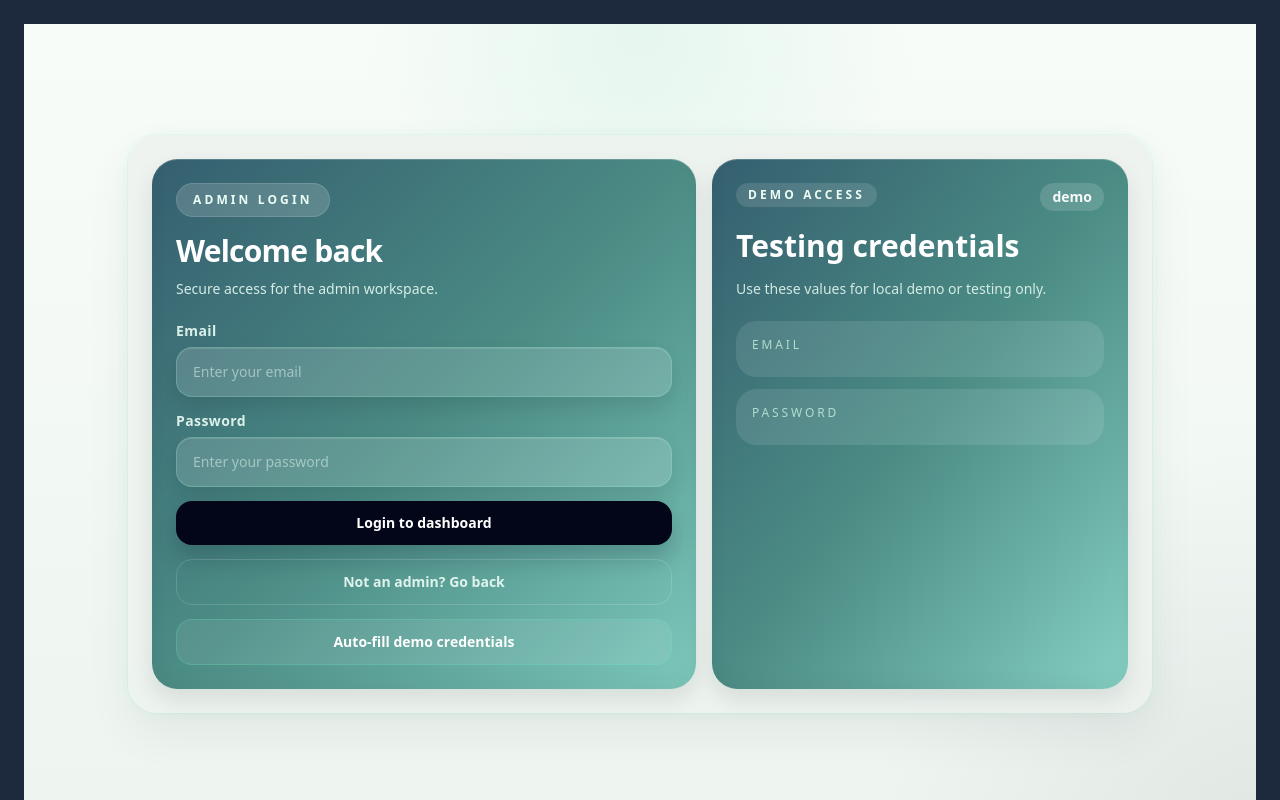
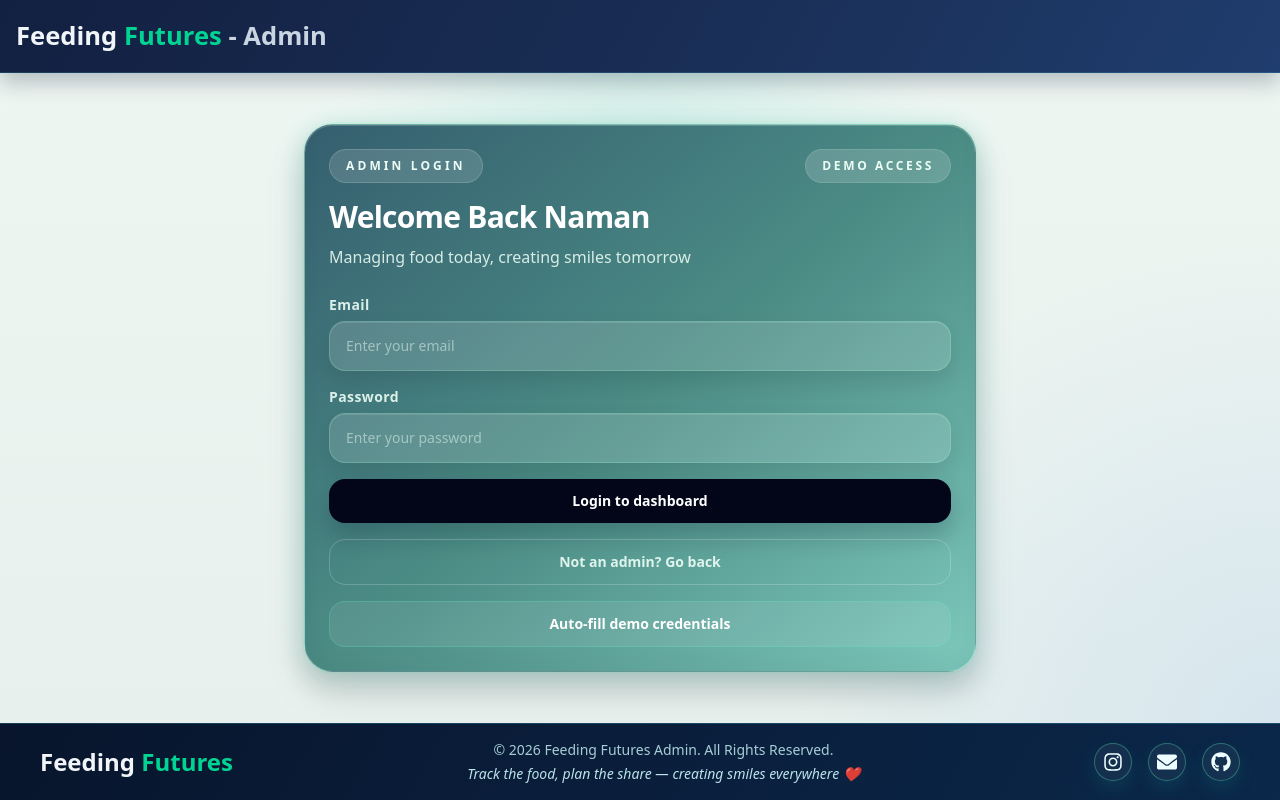
Before and after one commit to namanmahajan2020/Feeding-Futures, a React (Vite) app in the folder Feeding-Futures/admin/: page /login in a window 1280 px wide. Built offline with nearby package versions, Linux system fonts and the light colour scheme; no server answers.

Commit message:
admin login adjusting

```diff
--- a/Feeding-Futures/admin/src/App.jsx
+++ b/Feeding-Futures/admin/src/App.jsx
@@ -49,7 +49,12 @@ function AppLayout({ children }) {
         {!isLoginPage && <Header />}
 
         {/* Page Content */}
-        <main id="admin-scroll-container" className="flex-1 overflow-x-hidden overflow-y-auto p-1.5 md:p-6 pb-20">
+        <main
+          id="admin-scroll-container"
+          className={`flex-1 overflow-x-hidden overflow-y-auto ${
+            isLoginPage ? "" : "p-1.5 pb-20 md:p-6"
+          }`}
+        >
           {children}
         </main>
 
--- a/Feeding-Futures/admin/src/components/adminLogin.jsx
+++ b/Feeding-Futures/admin/src/components/adminLogin.jsx
@@ -1,6 +1,7 @@
 import React, { useState, useContext, useEffect } from "react";
 import { useNavigate } from "react-router-dom";
 import { AppContext } from "./AppContext.jsx";
+import { FaGithub, FaInstagram, FaEnvelope } from "react-icons/fa";
 
 const inputClassName =
   "admin-interactive w-full rounded-2xl border border-emerald-200/24 bg-white/14 px-4 py-3.5 text-sm text-white shadow-[inset_0_1px_0_rgba(255,255,255,0.12),0_10px_22px_rgba(0,0,0,0.10)] outline-none transition placeholder:text-emerald-50/50 focus:border-emerald-200/45 focus:ring-4 focus:ring-emerald-200/10";
@@ -53,30 +54,40 @@ const AdminLogin = () => {
   };
 
   return (
-    <section className="admin-page relative flex min-h-screen items-center overflow-hidden bg-[linear-gradient(180deg,#f8fcf9_0%,#edf5f0_100%)] px-4 py-5 sm:px-6 sm:py-6 lg:px-8">
-      <div className="absolute inset-0 bg-[radial-gradient(circle_at_top,_rgba(16,185,129,0.08),_transparent_28%),radial-gradient(circle_at_bottom_right,_rgba(15,23,42,0.06),_transparent_26%)]" />
-      <div className="relative mx-auto w-full max-w-5xl rounded-[1.8rem] shadow-[0_20px_48px_rgba(15,23,42,0.06),0_0_0_1px_rgba(167,243,208,0.22),0_0_14px_rgba(110,231,183,0.08)]">
-        <div className="grid gap-4 rounded-[1.9rem] bg-[#eef3ef]/85 p-4 sm:p-5 lg:grid-cols-[1.02fr_0.78fr] lg:p-6">
-          <div className="mx-auto w-full max-w-2xl">
+    <div className="admin-page flex min-h-screen flex-col bg-[linear-gradient(180deg,#eef6f2_0%,#e7f0ec_100%)] text-slate-100">
+<header className="border-b border-cyan-300/15 bg-[linear-gradient(120deg,#122041_0%,#1a2f57_58%,#1f3d6e_100%)] shadow-[0_10px_20px_rgba(6,23,46,0.24)]">
+  <div className="mx-auto flex h-18 w-full max-w-7xl items-center justify-between px-3 sm:px-5 md:px-6 lg:px-6">
+    <h1 className="text-[1.2rem] font-extrabold leading-none text-slate-100 sm:text-[1.35rem] md:text-[1.5rem] lg:text-[1.6rem] lg:-ml-2">
+      Feeding <span className="text-emerald-400">Futures</span>{" "}
+      <span className="text-slate-300">- Admin</span>
+    </h1>
+  </div>
+</header>
+
+      <main className="relative flex flex-1 items-center justify-center overflow-hidden px-4 py-6 sm:px-6 sm:py-8 lg:px-8">
+        <div className="absolute inset-0 bg-[radial-gradient(circle_at_top,_rgba(20,184,166,0.10),_transparent_32%),radial-gradient(circle_at_bottom_right,_rgba(59,130,246,0.10),_transparent_34%)]" />
+        <div className="relative mx-auto w-full max-w-2xl rounded-[1.8rem] shadow-[0_20px_42px_rgba(15,23,42,0.10),0_0_0_2px_rgba(167,243,208,0.22),0_0_28px_rgba(94,234,212,0.22)]">
           <form
             onSubmit={handleSubmit}
-              className="admin-card admin-fade-up rounded-[1.6rem] bg-gradient-to-br from-[#355f6f] via-[#4b8c85] to-[#7dc8bc] p-5 text-white shadow-[inset_0_1px_0_rgba(255,255,255,0.18),inset_0_-10px_18px_rgba(0,0,0,0.04),0_10px_22px_rgba(10,40,32,0.10)] sm:p-6"
+            className="admin-card admin-fade-up rounded-[1.8rem] border border-emerald-100/25 bg-gradient-to-br from-[#355f6f] via-[#4b8c85] to-[#7dc8bc] p-4 text-white shadow-[inset_0_1px_0_rgba(255,255,255,0.18),inset_0_-10px_18px_rgba(0,0,0,0.04),0_14px_26px_rgba(10,40,32,0.14)] sm:p-5 lg:p-6"
             aria-labelledby="admin-login-title"
           >
-              <span className="inline-flex rounded-full border border-white/12 bg-white/16 px-4 py-2 text-xs font-semibold uppercase tracking-[0.26em] text-emerald-50">
+            <div className="flex items-center justify-between gap-3">
+              <span className="inline-flex rounded-full border border-white/15 bg-white/14 px-4 py-2 text-xs font-semibold uppercase tracking-[0.26em] text-emerald-50">
                 Admin Login
               </span>
-              <h2
-                id="admin-login-title"
-                className="mt-4 text-2xl font-black tracking-tight text-white sm:text-3xl"
-              >
-                Welcome back
+              <span className="inline-flex rounded-full border border-white/12 bg-white/16 px-4 py-2 text-xs font-semibold uppercase tracking-[0.22em] text-emerald-50">
+                Demo Access
+              </span>
+            </div>
+            <h2 id="admin-login-title" className="mt-4 text-[2rem] font-black tracking-tight text-white sm:text-3xl">
+              Welcome Back Naman
             </h2>
-              <p className="mt-2 text-sm leading-6 text-emerald-50/88">
-                Secure access for the admin workspace.
+            <p className="mt-2 text-base leading-7 text-emerald-50/88">
+              Managing food today, creating smiles tomorrow
             </p>
 
-              <div className="mt-5 space-y-3.5">
+            <div className="mt-6 space-y-4">
               <div>
                 <label className="mb-1.5 block text-sm font-semibold tracking-[0.03em] text-emerald-50/90">
                   Email
@@ -123,7 +134,7 @@ const AdminLogin = () => {
               <button
                 type="button"
                 onClick={() => (window.location.href = import.meta.env.VITE_API_START)}
-                  className="admin-interactive w-full rounded-2xl border border-white/15 px-5 py-3 text-sm font-semibold text-emerald-50/90 transition hover:bg-white/8"
+                className="admin-interactive w-full rounded-2xl border border-white/20 px-5 py-3 text-sm font-semibold text-emerald-50/90 transition hover:bg-white/8"
               >
                 Not an admin? Go back
               </button>
@@ -138,47 +149,51 @@ const AdminLogin = () => {
             </div>
           </form>
         </div>
+      </main>
 
-          <div className="admin-card admin-fade-up overflow-hidden rounded-[1.6rem] bg-gradient-to-br from-[#355f6f] via-[#4b8c85] to-[#86cfc3] p-5 text-white shadow-[inset_0_1px_0_rgba(255,255,255,0.18),inset_0_-10px_18px_rgba(0,0,0,0.04),0_10px_22px_rgba(10,40,32,0.10)] sm:p-6">
-            <div className="flex items-start justify-between gap-3">
-              <div className="inline-flex rounded-full bg-white/12 px-3 py-1 text-xs font-semibold uppercase tracking-[0.26em] text-emerald-50">
-                Demo Access
+      <footer className="border-t border-cyan-300/20 bg-[linear-gradient(120deg,#08152c_0%,#0a1f3d_55%,#0b2749_100%)] px-4 py-4 text-sm text-cyan-50 md:px-10">
+        <div className="mx-auto flex w-full max-w-7xl flex-col items-center justify-between gap-4 text-center md:flex-row md:text-left">
+          <h2 className="text-2xl font-semibold text-slate-100">
+            Feeding <span className="text-emerald-400">Futures</span>
+          </h2>
+
+          <div className="text-center text-sm text-cyan-100/80">
+            <p>&copy; {new Date().getFullYear()} Feeding Futures Admin. All Rights Reserved.</p>
+            <p className="mt-1 italic text-cyan-100/90">
+              Track the food, plan the share — creating smiles everywhere ❤️
+            </p>
           </div>
-              <div className="rounded-full bg-white/14 px-3 py-1 text-sm font-semibold text-white/95">
-                demo
+
+          <div className="flex flex-wrap items-center justify-center gap-4">
+            <a
+              href="https://www.instagram.com/namanmahajan_17/"
+              target="_blank"
+              rel="noreferrer"
+              className="rounded-full border border-emerald-300/35 bg-cyan-100/5 p-2 text-cyan-50 shadow-[0_8px_18px_rgba(20,184,166,0.15)] transition hover:-translate-y-0.5 hover:text-emerald-300"
+              aria-label="Instagram"
+            >
+              <FaInstagram className="h-5 w-5" />
+            </a>
+            <a
+              href="mailto:mahajannaman2020@gmail.com"
+              className="rounded-full border border-emerald-300/35 bg-cyan-100/5 p-2 text-cyan-50 shadow-[0_8px_18px_rgba(20,184,166,0.15)] transition hover:-translate-y-0.5 hover:text-emerald-300"
+              aria-label="Email"
+            >
+              <FaEnvelope className="h-5 w-5" />
+            </a>
+            <a
+              href="https://github.com/namanmahajan2020"
+              target="_blank"
+              rel="noreferrer"
+              className="rounded-full border border-emerald-300/35 bg-cyan-100/5 p-2 text-cyan-50 shadow-[0_8px_18px_rgba(20,184,166,0.15)] transition hover:-translate-y-0.5 hover:text-emerald-300"
+              aria-label="GitHub"
+            >
+              <FaGithub className="h-5 w-5" />
+            </a>
           </div>
         </div>
-
-            <h3 className="mt-4 text-2xl font-black leading-tight sm:text-3xl">
-              Testing credentials
-            </h3>
-            <p className="mt-3 text-sm leading-6 text-emerald-50/85">
-              Use these values for local demo or testing only.
-            </p>
-
-            <div className="mt-5 space-y-3">
-              <div className="rounded-[1.3rem] bg-white/10 p-4">
-                <div className="text-xs uppercase tracking-[0.24em] text-emerald-100/75">
-                  Email
+      </footer>
     </div>
-                <div className="mt-2 break-all text-lg font-semibold text-white/95">
-                  {adminEmail}
-                </div>
-              </div>
-
-              <div className="rounded-[1.3rem] bg-white/10 p-4">
-                <div className="text-xs uppercase tracking-[0.24em] text-emerald-100/75">
-                  Password
-                </div>
-                <div className="mt-2 break-all text-lg font-semibold tracking-[0.16em] text-white/95">
-                  {adminPassword}
-                </div>
-              </div>
-            </div>
-          </div>
-        </div>
-      </div>
-    </section>
   );
 };
 
```
Also changed, not shown: 1 other file (tests, documents, lock files or other folders). Lines whose indentation alone changed are shown as unchanged.
